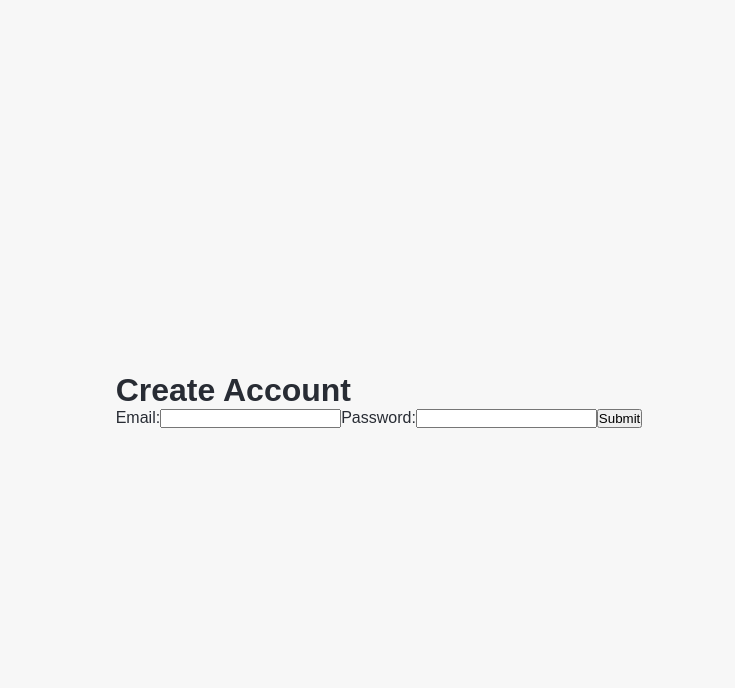
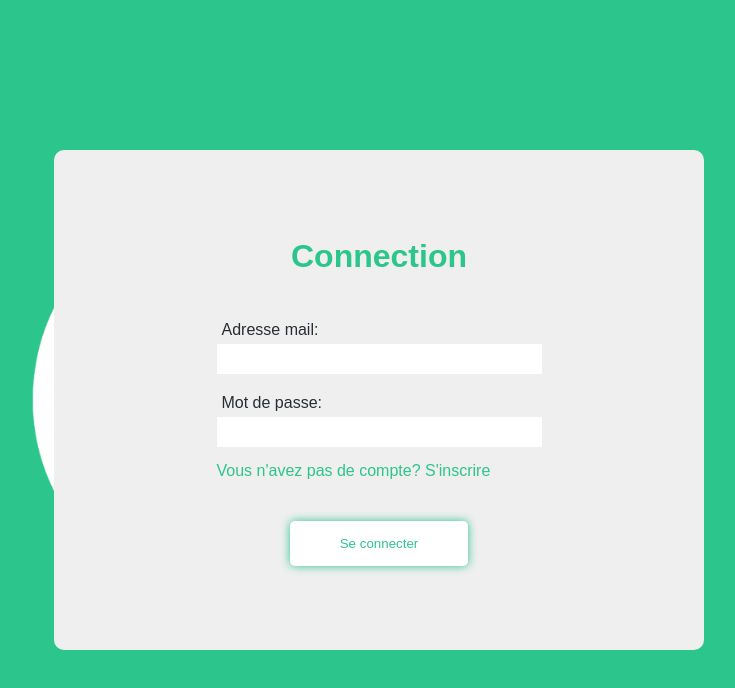
Before and after one commit to AntoineSimonot/comi, a React (Create React App) app: page /login in a window 1280 px wide. Shown: the top 688 px of the page, without its empty margins (261-996 px from the left). Built offline with nearby package versions, Linux system fonts and the light colour scheme.

Commit message:
cssFixed

```diff
--- a/src/App.js
+++ b/src/App.js
@@ -28,6 +28,11 @@ const routes = [
     sidebar: () => <Sidebar />,
     main: () => <Mails />,
     auth: true
+  },
+  {
+    path: "/register",
+    sidebar: () => null,
+    main: () => <Mails />,
   },
   {
     path: "mail/:id",
--- a/src/components/Login/Login.scss
+++ b/src/components/Login/Login.scss
@@ -0,0 +1,81 @@
+
+
+.body > #Login{
+    width: 100%;
+    height: 100vh;
+    background-color: #2CC58C;
+    background-image: url("./img/LOGO_BLANC.png");
+    background-size: 60%;
+    background-repeat: no-repeat;
+    background-position: center;
+    display: flex;
+    justify-content: center;
+    align-items: center;
+
+    form{
+
+        background-color: #EFEFEF;
+
+        width: 650px;
+        height: 500px;
+        display: flex;
+        align-items: center;
+        justify-content: center;
+        flex-direction: column;
+        border-radius: 10px;
+
+        > div:nth-of-type(1){
+           height: 32.5%;
+           color: #2CC58C;
+        }
+
+        > div:nth-of-type(2){
+            height: 25%;
+            div{
+                margin: 10px 0;
+                label{
+                    margin-bottom: 5px;
+                    text-indent: 5px;
+                }
+                a{
+                    text-decoration: none;
+                    color: #2CC58C;
+                    margin-top: 15px;
+                }
+            }
+         }
+
+        > div:nth-of-type(3){
+            height: 32.5%;
+            button{
+                padding: 15px 50px;
+                border-radius: 5px;
+                border: none;
+                color: #2CC58C;
+                box-shadow: 0px 0px 10px #2CC58C;
+                background-color: white;
+            }
+        }
+
+        > div{
+            display: flex;
+            align-items: center;
+            justify-content: center;
+            width: 50%;
+            flex-direction: column;
+            input{
+                height: 30px;
+                border: none;
+                color: gray;
+                text-indent: 15px;
+            }
+
+            div{
+                display: flex;
+                width: 100%;
+                justify-content: center;
+                flex-direction: column;
+            }
+        }
+    }
+}
--- a/src/components/Mail/TabsMailView.js
+++ b/src/components/Mail/TabsMailView.js
@@ -16,31 +16,23 @@ const TabsMailView = (props) => {
     let { ChangeURL } = props
 
     useEffect(() => {
-      if (ChangeURL != url ) {
-        if (projet == false) {
-          setUrl(ChangeURL)
-          setFetch(true)
-        }
-        else if(projet == true){
-          console.log(url)
-          ChangeURL = url
-        }
+      if (ChangeURL != url) {
+        setUrl(ChangeURL)
+        setFetch(true)
       }
 
       if (fetch) {
           axios.get(`http://localhost:3000/messages/${url}`).then(function (response) {
-          setData(response.data);
+          setData(response.data)
           setFetch(false)
         })
       }
 
-    }, [data,ChangeURL,fetch, url])
+    }, [data,ChangeURL,fetch, url, projet])
 
 
     const changeVariableProject = (urlName) => {
-      console.log(1)
-      setUrl(urlName);
-      setprojet(true)
+      setUrl(urlName)
       setFetch(true)
     }
 
--- a/src/pages/Login.js
+++ b/src/pages/Login.js
@@ -42,34 +42,47 @@ const Login = () => {
 
 
     return (
+      <div id="Login">
         <form className="test" onSubmit={login}>
-        <h1>Create Account</h1>
 
+          <div>
+            <h1>Connection</h1>
+          </div>
 
-        <label>
-          Email:
+        <div>
+          <div>
+            <label>Adresse mail: </label>
             <input
               name="email"
               type="email"
               value={email}
               onChange={e => setEmail(e.target.value)}
               required />
-        </label>
+          </div>
 
-        <label>
-          Password:
+
+
+          <div>
+            <label>Mot de passe:</label>
             <input
               name="password"
               type="password"
               value={password}
               onChange={e => setPassword(e.target.value)}
               required />
-        </label>
+              <a href="/register">Vous n'avez pas de compte? S'inscrire</a>
 
+          </div>
+        </div>
 
-        <button>Submit</button>
-        <p >{error}</p>
+        <div>
+          <button>Se connecter</button>
+        </div>
+
+        <p>{error}</p>
       </form>
+    </div>
+
   );
 };
 
```
Also changed, not shown: public/assets/logo512.png (added), src/components/Login/img/LOGO_BLANC.png (added). Lines whose indentation alone changed are shown as unchanged.
